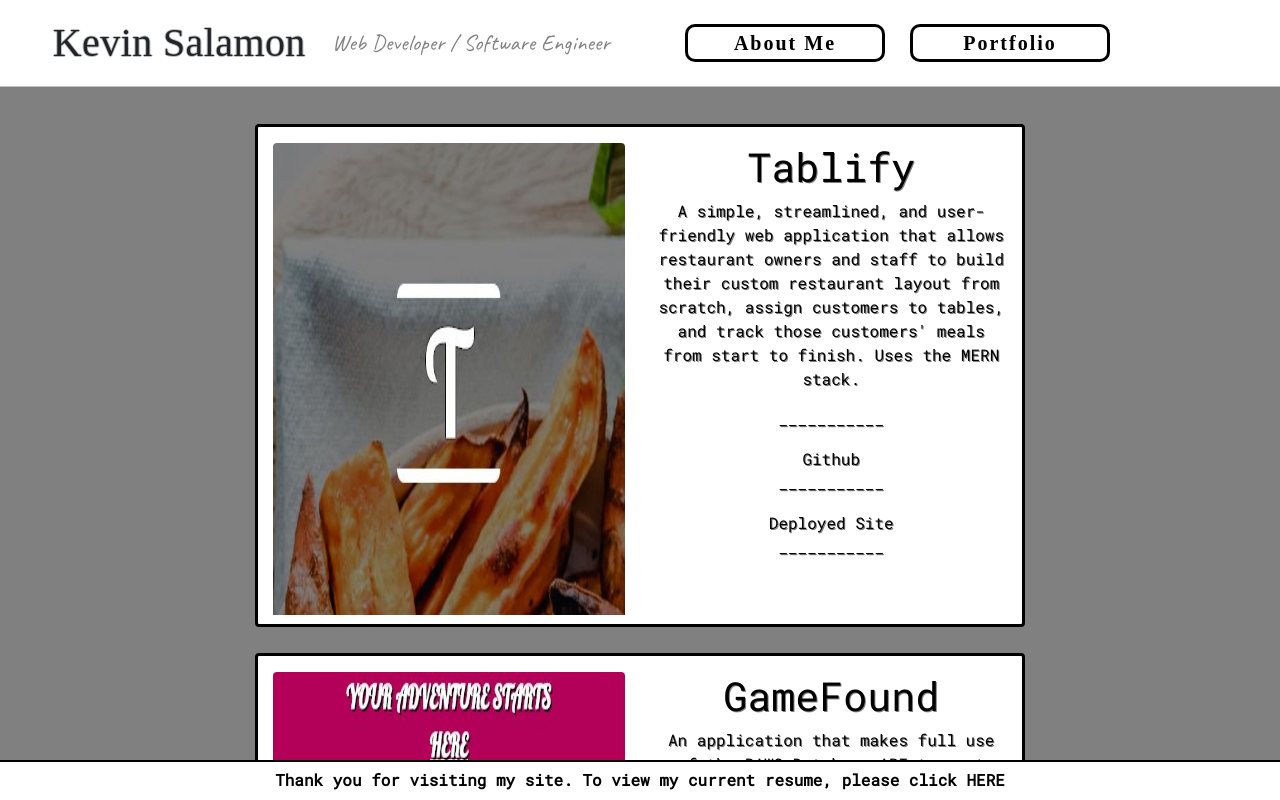
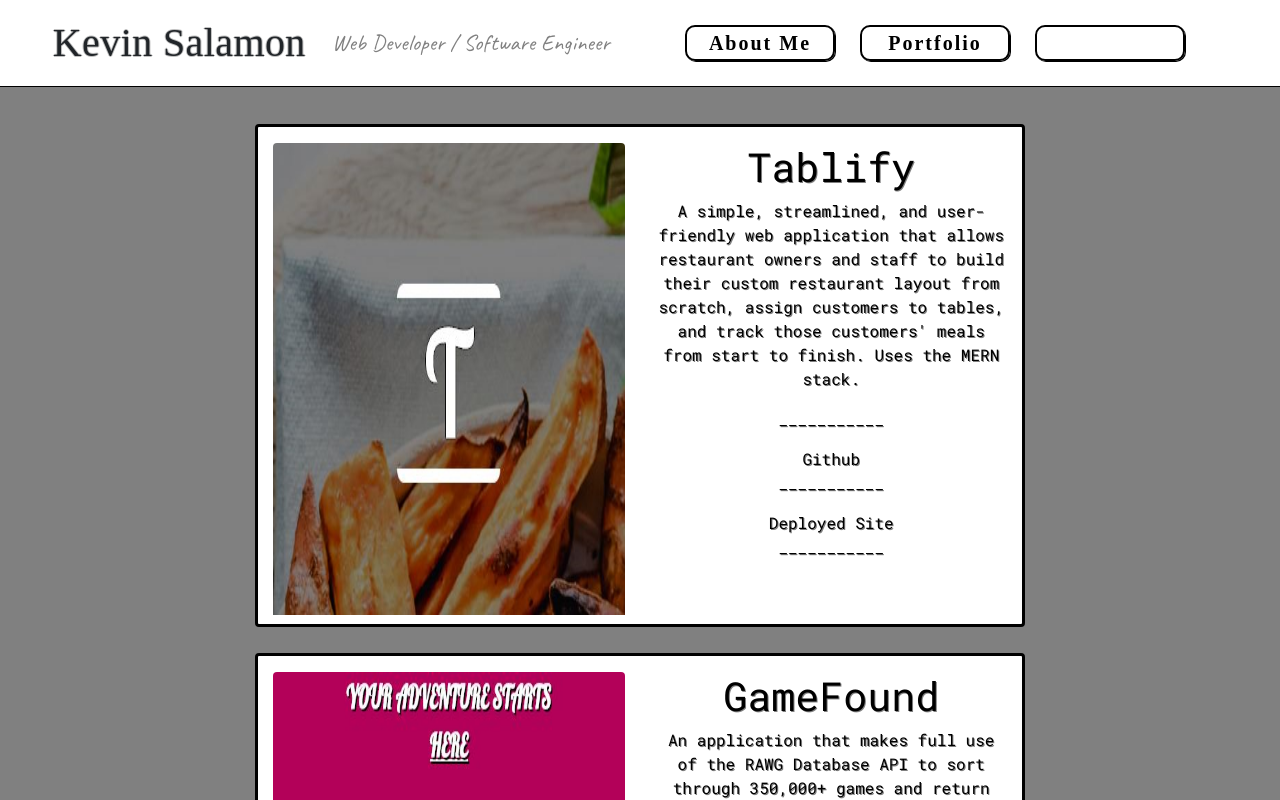
Before and after one commit to kevin-salamon/React-Portfolio, a React (Create React App) app: page /portfolio in a window 1280 px wide. Shown: the top 800 px of the page. Built offline with nearby package versions, Linux system fonts and the light colour scheme; a web font is replaced by a local one.

Commit message:
deleted footer component and added resume link to top navbar

```diff
--- a/src/App.js
+++ b/src/App.js
@@ -1,6 +1,5 @@
 import React from 'react';
 import './style.css';
-import Footer from "./components/Footer";
 
 function App() {
   return (
@@ -58,7 +57,6 @@ function App() {
       </div>
     </div>
   </footer>
-  <Footer />
   </>
   );
 }
--- a/src/components/Footer.js
+++ /dev/null
@@ -1,13 +0,0 @@
-import React from 'react';
-import '../style.css';
-
-function Footer() {
-
-  return (
-    <div className="true-footer">
-        <p>Thank you for visiting my site. To view my current resume, please click <a href="https://drive.google.com/file/d/1niEa9_C3oyVmBvWqKNhap_BSnZ3bUiXI/view?usp=sharing" style={{color: "black"}} target="#">HERE</a></p>
-    </div>
-  );
-};
-
-export default Footer;
--- a/src/components/Header.js
+++ b/src/components/Header.js
@@ -20,6 +20,7 @@ function Header() {
         <Link to="/portfolio" className="link-box">
           <button className="header-button">Portfolio</button>
         </Link>
+        <button className="header-button" style={{marginLeft: "1%", marginRight: "1%"}}><a href="https://drive.google.com/file/d/1niEa9_C3oyVmBvWqKNhap_BSnZ3bUiXI/view?usp=sharing" className="resume-link" target="#">My Resume</a></button>
     </nav>
   );
 };
--- a/src/portfolio.js
+++ b/src/portfolio.js
@@ -1,7 +1,6 @@
 import React from 'react';
 import './style.css';
 import Project from "./components/Project";
-import Footer from "./components/Footer";
 
 function Portfolio() {
     return (
@@ -65,7 +64,6 @@ function Portfolio() {
           deployed={"https://secret-fjord-12452.herokuapp.com/"}
         />
         </div>
-      <Footer/>
       </>
     );
 }
--- a/src/style.css
+++ b/src/style.css
@@ -26,7 +26,7 @@ a:active {
 
 .header-custom {
     background-color: white;
-    border-bottom: 1px solid silver;
+    border-bottom: 1px solid black;
     align-items: center;
     padding: 1%;
 }
@@ -64,12 +64,30 @@ a:active {
     font-size: 1.25em;
     letter-spacing: 0.1em;
     font-weight: bolder;
-    width: 200px;
+    width: 150px;
     border-radius: 10px;
     background-color: transparent;
-    border: 3px solid black;
+    border: 2px solid black;
+    box-shadow: 1px 1px black;
     color: black;
     font-family: 'Lusitana', serif;
+}
+
+.resume-link {
+    color: black;
+    width: 200px;
+}
+
+.header-button:hover {
+    background-color: navy;
+    color: white;
+    border: 3px solid black;
+    box-shadow: none;
+}
+
+.resume-link:hover {
+    color: white;
+    text-decoration: none;
 }
 
 .subheader-text {
@@ -269,7 +287,7 @@ a:active {
       }
   }
 
-  @media screen and (max-width: 666px) {
+  @media screen and (max-width: 645px) {
     .subbrand-text {
         text-decoration: underline;
         margin-bottom: 4%;
@@ -298,7 +316,7 @@ a:active {
     }
   }
 
-  @media screen and (max-width: 835px) {
+  @media screen and (max-width: 880px) {
     .header-custom {
         justify-content: center;
       }
```
